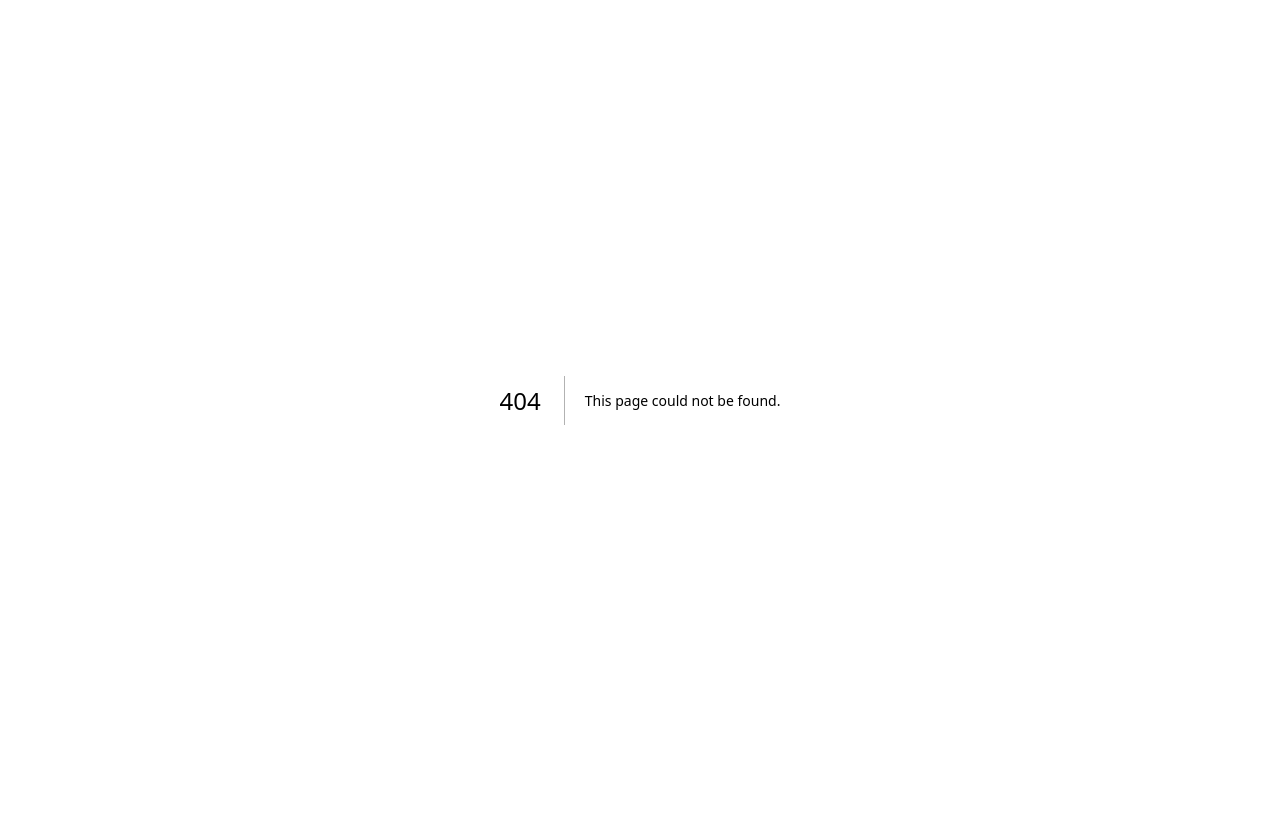
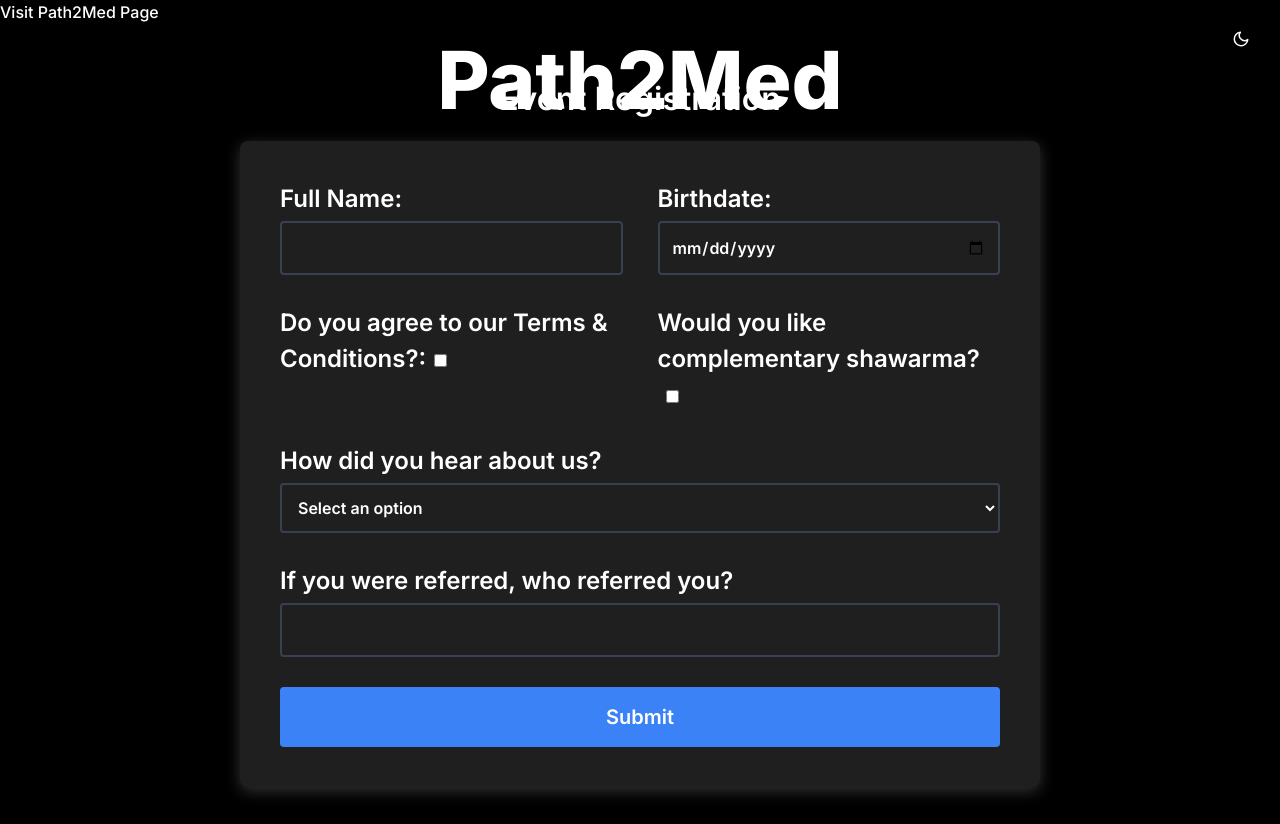
Before and after one commit to advayc/futuremd-site, a Next.js app: page /visit-path2med in a window 1280 px wide. Before the commit this address had no page. Before the commit the page ends 800 px from the top, so only its background shows below. Built offline with nearby package versions, Linux system fonts and the light colour scheme.

Commit message:
NavBar linking

```diff
--- a/pages/Path2Medform.tsx
+++ b/components/Path2Medform.tsx
@@ -1,5 +1,5 @@
 import React, { useState, useEffect } from "react";
-import ToggleButton from "../components/ToggleButton"; // Import the ToggleButton component
+import ToggleButton from "./ToggleButton"; // Import the ToggleButton component
 
 const FutureMDForm: React.FC = () => {
   const [formData, setFormData] = useState({
--- a/components/navbar.tsx
+++ b/components/navbar.tsx
@@ -58,6 +58,9 @@
         <a href="/contact" className={`relative mr-9 font-bold ${selected === 'light' ? 'text-light-text' : 'text-white'} hover-border transition hover:text-li dark:hover:text-hov transition delay-50 delay-50`}>
           Contact Us
         </a>
+        <a href="/visit-path2med" className={`relative mr-9 font-bold ${selected === 'light' ? 'text-light-text' : 'text-white'} hover-border transition hover:text-li dark:hover:text-hov transition delay-50 delay-50`}>
+          Visit Path2Med
+        </a>
         <ToggleButton selected={selected} setSelected={setSelected} />
       </div>
       </nav>
--- /dev/null
+++ b/pages/visit-path2med.tsx
@@ -0,0 +1,12 @@
+import React from "react";
+import Path2Medform from '../components/Path2Medform';
+const VisitPath2Med = () => {
+    return (
+      <div>
+        <h1>Visit Path2Med Page</h1>
+        <Path2Medform />
+      </div>
+    );
+  };
+
+  export default VisitPath2Med;
```
Also changed, not shown: components/form-api/data.ts (renamed from pages/form-api/data.ts), components/form-api/submitForm.ts (renamed from pages/form-api/submitForm.ts). Lines whose indentation alone changed are shown as unchanged.
